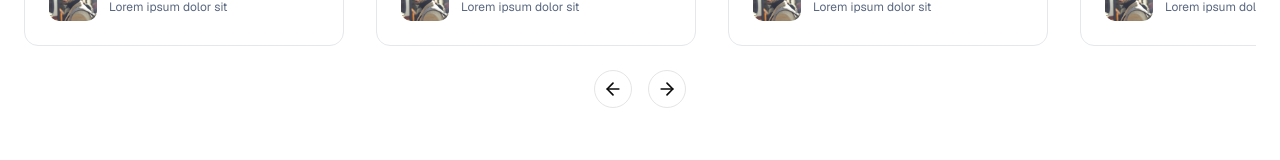
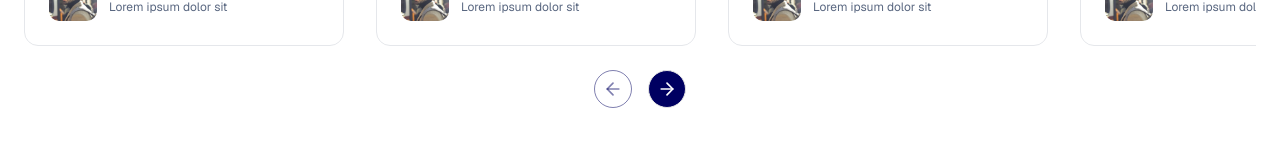
Before and after one commit to AyodEji-09/ayo-llc, a Next.js app: page / in a window 1280 px wide. Shown: the part 4537-4697 px from the top of the page. Built offline with nearby package versions, Linux system fonts and the light colour scheme.

Commit message:
style: modify review carousel navigation buttons

```diff
--- a/components/app-carousel.tsx
+++ b/components/app-carousel.tsx
@@ -58,14 +58,14 @@ export const AppCarousel = ({ type = "book" }: { type: "book" | "review" }) => {
         <div className="mt-6 flex justify-center gap-4">
           <button
             onClick={scrollPrev}
-            className="rounded-full border p-2 transition hover:bg-neutral-100"
+            className="rounded-full border border-[#00006180] p-2 text-[#00006180] transition hover:bg-neutral-100"
           >
             <ArrowLeft className="h-5 w-5" />
           </button>
 
           <button
             onClick={scrollNext}
-            className="rounded-full border p-2 transition hover:bg-neutral-100"
+            className="bg-secondary hover:bg-secondary/80 rounded-full border p-2 text-white transition"
           >
             <ArrowRight className="h-5 w-5" />
           </button>
```
